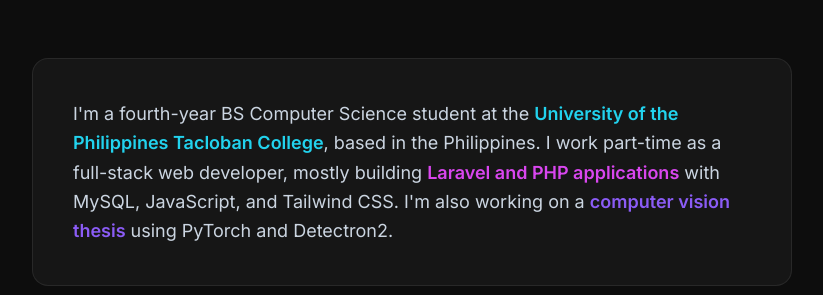
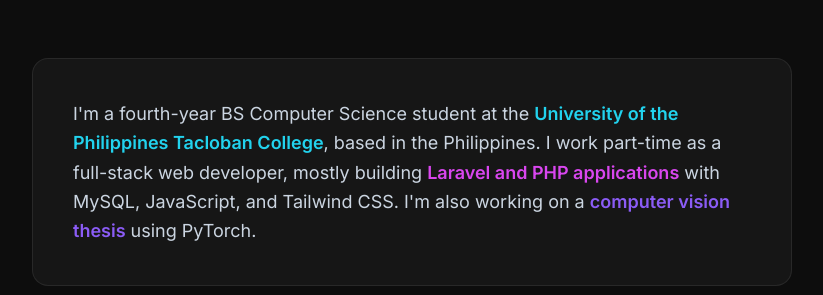
Before and after one commit to giangelo19/portfolio, a React (Vite) app: page / in a window 1280 px wide. Shown: the part 966-1261 px from the top of the page, without its empty margins (228-1051 px from the left). Built offline with nearby package versions, Linux system fonts and the light colour scheme; the HTML template or start-up script is replaced by a standard one.

Commit message:
Remove Detectron2 from thesis tech stack

```diff
--- a/src/App.tsx
+++ b/src/App.tsx
@@ -123,7 +123,7 @@
   },
   {
     group: "ML / Data",
-    items: ["PyTorch", "Detectron2"],
+    items: ["PyTorch"],
   },
   {
     group: "Tools",
@@ -881,7 +881,7 @@
                 <span style={{ color: "#8b5cf6", fontWeight: 600 }}>
                   computer vision thesis
                 </span>{" "}
-                using PyTorch and Detectron2.
+                using PyTorch.
               </p>
             </div>
           </div>
```
